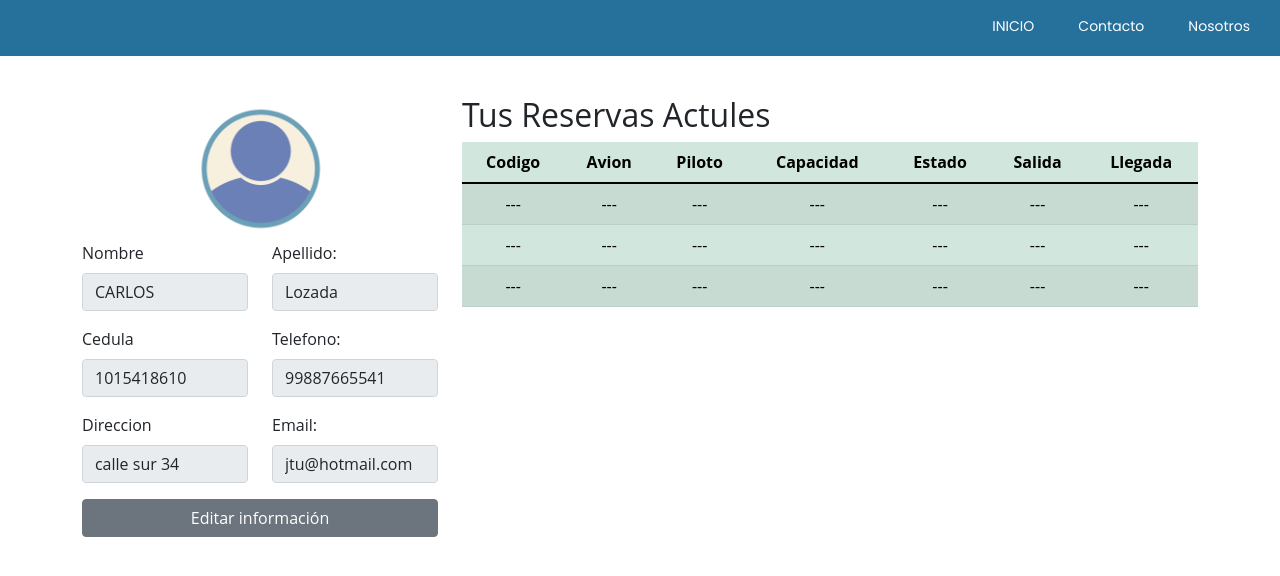
After one commit to ljparras/Project_Super_Airs, a Flask app: page /perfiluser in a window 1280 px wide. The commit adds this page. Shown: the top 576 px of the page. Run offline with Flask 2, Linux system fonts and the light colour scheme; data comes from the database, SQL or seed files in the repository; both versions use the stored data as it was after the commit; some libraries are stand-ins or nearby versions.

Commit message:
Perfil-usuario

```diff
--- a/app.py
+++ b/app.py
@@ -1,4 +1,4 @@
-from flask import Flask, jsonify, request, render_template, ur
+from flask import Flask, jsonify, request, render_template, url_for
 import json
 from src.db.connect import conn
 import sqlite3
@@ -9,13 +9,11 @@ app = Flask(__name__)
 def inicio():
     return render_template ('Index.html')
 
-@app.route('/Index.html')
-def Index():
-    return  render_template('Index.html')
 
-@app.route('/nosotro.html')
+
+@app.route('/nosotros')
 def nosotros():
-    return render_template ('nosotro.html')
+    return render_template ('nosotros.html')
 
 @app.route('/contacto')
 def contacto():
@@ -56,3 +54,28 @@ def ppiloto():
 @app.route('/Panel_Control.html')
 def PanelControl():
     return render_template ('Panel_Control.html')
+
+@app.route('/perfiluser' , methods = ['GET','POST'])
+def perfiluser():
+     if request.method == 'GET':
+        conn = sqlite3.connect('db/superAirs.db')
+        crsr=conn.cursor()
+        crsr.execute("SELECT * FROM registro")
+        lista=crsr.fetchall()
+        return render_template ('perfiluser.html', lista=lista)
+
+     if  request.method == 'POST' :
+        conn = sqlite3.connect('db/superAirs.db')
+        nombre = request.form['nombre']
+        apellido = request.form['apellido']
+        cedula = request.form['cedula']
+        telefono = request.form['telefono']
+        direccion = request.form['direccion']
+        email = request.form['email']
+        conn.execute('UPDATE registro SET  Nombre = "%s", Apellido = "%s", Cedula = "%s", Telefono = "%s", Direccion ="%s"   where Email = "%s"' % (nombre, apellido, cedula, telefono, direccion, email))
+        crsr=conn.cursor()
+        crsr.execute("SELECT * FROM registro")
+        lista=crsr.fetchall()
+        conn.commit()
+        conn.close()
+        return render_template('perfiluser.html', lista=lista)
--- /dev/null
+++ b/static/css/Style-perfil-user.css
@@ -0,0 +1,28 @@
+
+.bg-white {
+    background-color: #ffffff;
+}
+
+#descripcion {
+    resize: none;
+}
+
+.centrado {
+    text-align: center;
+    vertical-align: middle;
+}
+.centrado {
+    text-align: center;
+    vertical-align: middle;
+}
+
+.col .avatar   {
+
+    width: 10px; ;
+    height: 10px;
+    border-radius:50%;
+    position: absolute;
+    top: -50px;
+    left: calc(50% - 50px);
+
+}
--- a/static/js/validar-form-registro.js
+++ b/static/js/validar-form-registro.js
@@ -197,3 +197,15 @@ function validarFormulario(){
             }
     formulario.submit();
 }
+document.getElementById('guardar_perfil').style.display = "none";
+function activarEditPerfil(){
+    document.getElementById('nombre' ).disabled = false
+    document.getElementById('apellido').disabled = false
+    document.getElementById('cedula').disabled = false
+    document.getElementById('telefono').disabled = false
+    document.getElementById('direccion').disabled = false
+    document.getElementById('email').disabled = false
+    document.getElementById('guardar_perfil').style.display = "block";
+    document.getElementById('editar_perfil').style.display = "none";
+
+}
--- a/templates/Index.html
+++ b/templates/Index.html
@@ -24,7 +24,7 @@
             <ul>
                 <li><a href="#exampleModal" data-bs-toggle="modal" data-bs-target="#exampleModal" target="blank" >Login</a></li>
                 <li><a href="{{url_for('contacto')}}" target="blank">Contacto</a></li>
-                <li><a href="nosotro.html" target="blank">Nosotros</a></li>
+                <li><a href="{{url_for('nosotros')}}" target="blank">Nosotros</a></li>
               <li class="submenu">
                 <a href="" target="blank">Área Administrativa</a>
                 <ul class="hijos">
@@ -118,8 +118,8 @@
                       <label for="Password">Contraseña</label>
                       <input type="Password" placeholder="Ingrese contraseña">
 
-                      <input type="submit" value="Sign In">
-
+                      <a class= "btn btn-primary" href="{{url_for('perfiluser')}}">LOGIN</a>
+                        <br>
                       <a href="#">Olvidé mi Contraseña</a><br>
                       <a href="{{url_for('registro')}}">Crear Cuenta</a>
                   </form>
--- a/templates/nosotro.html
+++ b/templates/nosotros.html
@@ -20,8 +20,8 @@
         <nav class="navegacion">
           <ul>
 
-              <li><a href="Index.html" target="blank">INICIO</a></li>
-              <li><a href="" target="blank">Contacto</a></li>
+              <li><a href="{{url_for('inicio')}}" target="blank">INICIO</a></li>
+              <li><a href="{{url_for('contacto')}}" target="blank">Contacto</a></li>
             <li><a href="" target="blank">Nosotros</a></li>
           </ul>
         </nav>
--- /dev/null
+++ b/templates/perfiluser.html
@@ -0,0 +1,142 @@
+<!DOCTYPE html>
+<html lang="en">
+<head>
+    <meta charset="UTF-8">
+    <meta http-equiv="X-UA-Compatible" content="IE=edge">
+    <meta name="viewport" content="width=device-width, initial-scale=1.0">
+    <title>Perfil</title>
+    <link  rel="stylesheet" href="{{url_for('static', filename='css/style-b-navegacion.css')}}">
+    <link  rel="stylesheet" href="{{url_for('static', filename='css/bootstrap.min1.css')}}">
+    <link  rel="stylesheet" href="{{url_for('static', filename='css/Style-perfil-user.css')}}">
+
+    <header><!--Inicio Barra de Navegacion-->
+        <div class="interior">
+
+          <nav class="navegacion">
+            <ul>
+
+                <li><a href="{{url_for('inicio')}}" target="blank">INICIO</a></li>
+                <li><a href="{{url_for('contacto')}}" target="blank">Contacto</a></li>
+              <li><a href="" target="blank">Nosotros</a></li>
+            </ul>
+          </nav>
+        </div>
+
+      </header> <!--Fin Barra de Navegacion-->
+</head>
+<body>
+    <div class="container my-3">
+        <div class="row">
+
+            <div class="col-sm-12 col-md-4 col-lg-4 col-xl-4 py-4 bg-white">
+               <center> <img class "avatar" src="{{url_for('static', filename='imgs/userAvatar.png')}}" width = "145" alt="avatar"> </center>
+
+               <!-- <h2>Formulario de Lenguaje</h2>-->
+                <form name="addForm" class="form" action="/perfiluser" method="POST">
+                  <div class="mb-3">
+                     <div class="row">
+
+                        <div class="col">
+                            <label for="nombre" class="form-label">Nombre</label>
+                            <input type="text" class="form-control" name="nombre" id="nombre" value="{{lista[0][1]}}"  placeholder="" disabled="" />
+                        </div>
+
+                         <div class="col">
+                            <label for="descripcion" class="form-label">Apellido:</label>
+                            <input type="text" class="form-control" name="apellido" id="apellido" value="{{lista[0][2]}}" placeholder=""   disabled=""/>
+                        </div>
+
+                      </div>
+                    </div>
+                    <div class="mb-3">
+                        <div class="row">
+
+                           <div class="col">
+                               <label for="nombre" class="form-label">Cedula</label>
+                               <input type="text" class="form-control" name="cedula" id="cedula" value="{{lista[0][3]}}" placeholder=""  disabled="" />
+                           </div>
+
+                            <div class="col">
+                               <label for="descripcion" class="form-label">Telefono:</label>
+                               <input type="text" class="form-control" name="telefono" id="telefono" value="{{lista[0][4]}}" placeholder=""  disabled=""/>
+                           </div>
+
+                        </div>
+                    </div>
+
+                    <div class="mb-3">
+                        <div class="row">
+
+                           <div class="col">
+                               <label for="nombre" class="form-label">Direccion</label>
+                               <input type="text" class="form-control" name="direccion" id="direccion" value="{{lista[0][5]}}" placeholder=""  disabled=""/>
+                           </div>
+
+                            <div class="col">
+                               <label for="descripcion" class="form-label">Email:</label>
+                               <input type="text" class="form-control" name="email" id="email" value="{{lista[0][6]}}" placeholder=""  disabled="" />
+                           </div>
+
+                        </div>
+                    </div>
+
+
+
+
+                    <div class="d-grid gap-2">
+                        <input class="btn btn-secondary"  type="button" value ="Editar información" id ="editar_perfil" onclick="activarEditPerfil();" >
+                        <button class="btn btn-success" type="submit" id ="guardar_perfil"> Actulizar información</button>
+                    </div>
+                </form>
+            </div>
+            <div class="col-sm-12 col-md-8 col-lg-8 col-xl-8 py-4 bg-white">
+                <h2>Tus Reservas Actules</h2>
+                <table class="table table-success table-striped">
+                    <thead>
+                        <tr>
+                            <th class="centrado">Codigo</th>
+                            <th class="centrado">Avion</th>
+                            <th class="centrado">Piloto</th>
+                            <th class="centrado">Capacidad</th>
+                            <th class="centrado">Estado</th>
+                            <th class="centrado">Salida</th>
+                            <th class="centrado">Llegada</th>
+                        </tr>
+                    </thead>
+                    <tbody>
+                        <tr>
+                            <td class="centrado">---</td>
+                            <td class="centrado">---</td>
+                            <td class="centrado">---</td>
+                            <td class="centrado">---</td>
+                            <td class="centrado">---</td>
+                            <td class="centrado">---</td>
+                            <td class="centrado">---</td>
+                        </tr>
+                        <tr>
+                            <td class="centrado">---</td>
+                            <td class="centrado">---</td>
+                            <td class="centrado">---</td>
+                            <td class="centrado">---</td>
+                            <td class="centrado">---</td>
+                            <td class="centrado">---</td>
+                            <td class="centrado">---</td>
+                        </tr>
+                        <tr>
+                            <td class="centrado">---</td>
+                            <td class="centrado">---</td>
+                            <td class="centrado">---</td>
+                            <td class="centrado">---</td>
+                            <td class="centrado">---</td>
+                            <td class="centrado">---</td>
+                            <td class="centrado">---</td>
+                        </tr>
+
+                    </tbody>
+                </table>
+            </div>
+        </div>
+    </div>
+    <script src="{{url_for('static', filename='js/validar-form-registro.js')}}"></script>
+</body>
+</html>
```
Also changed, not shown: templates/form-registro.html (+4 -4 lines), db/superAirs.db, static/imgs/userAvatar.png (added).
